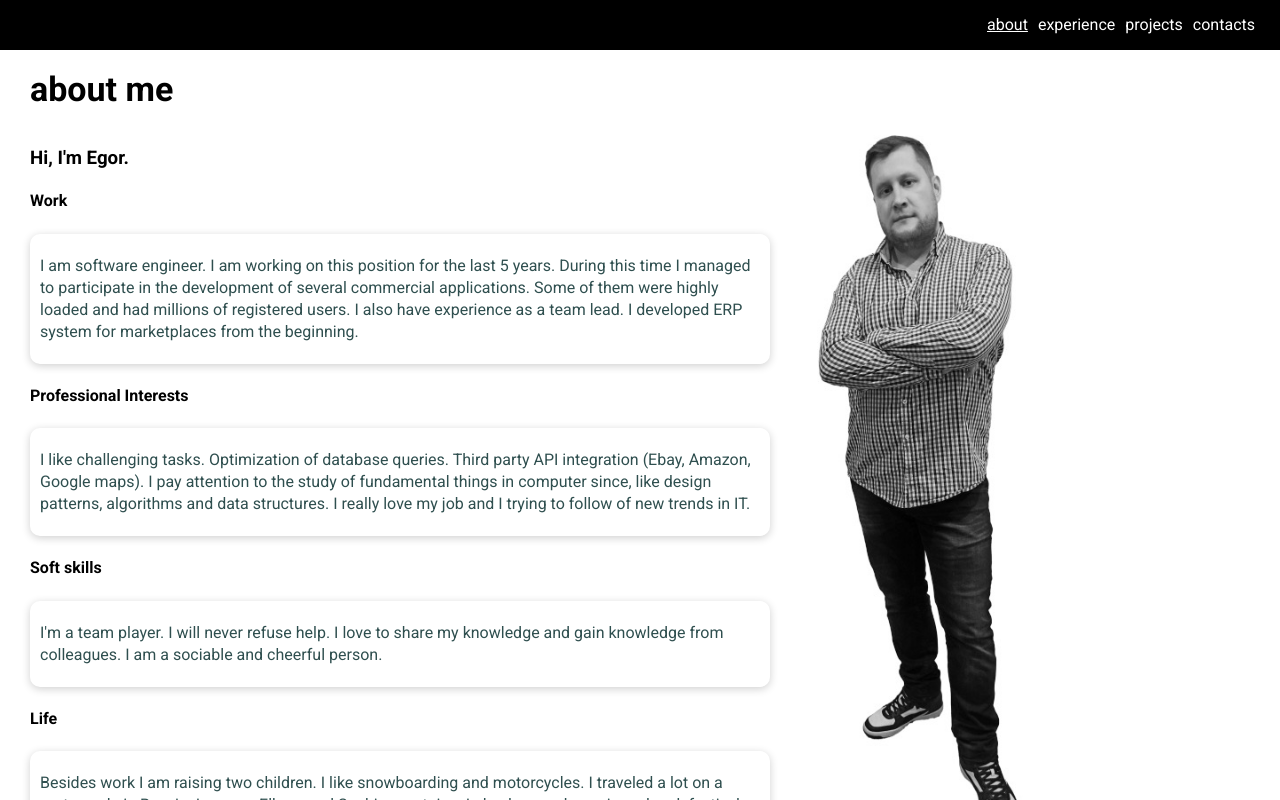
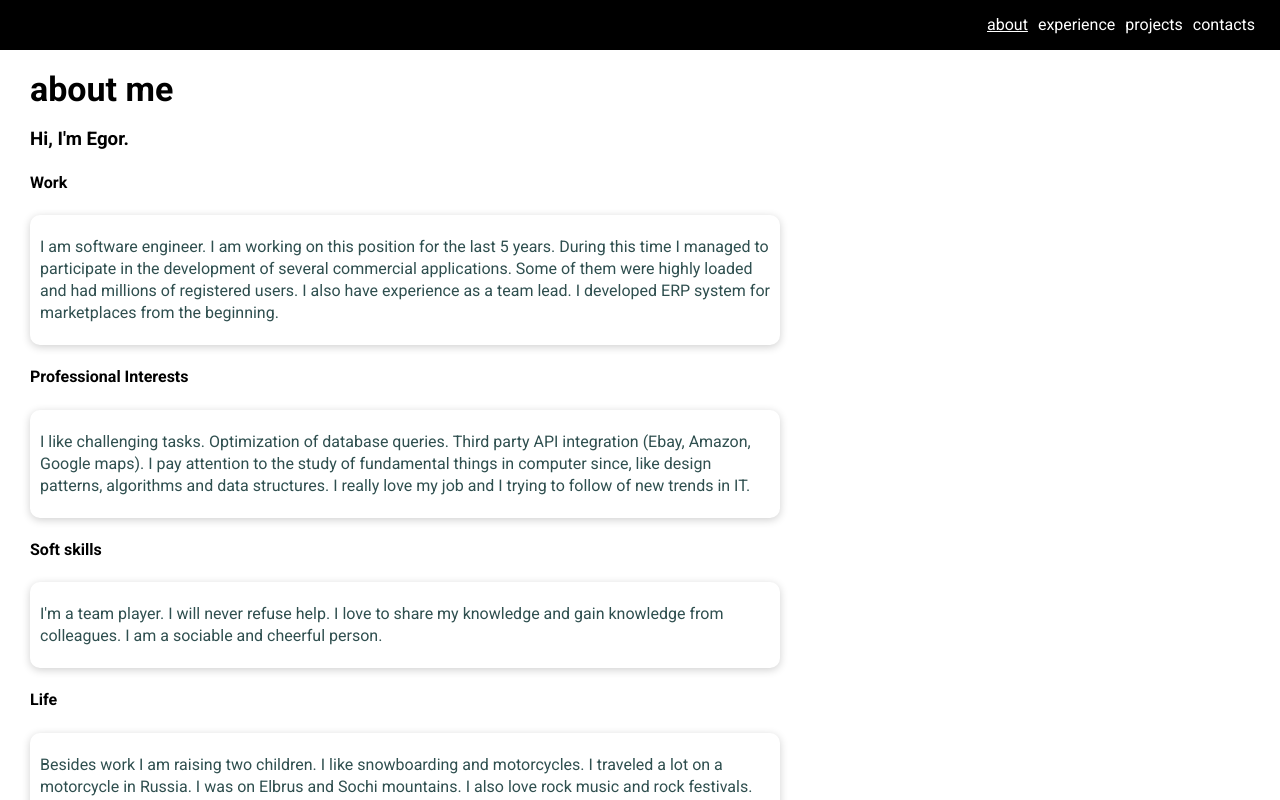
Before and after one commit to uzambara/egorsima, a React app: page /about in a window 1280 px wide. Shown: the top 800 px of the page. Built offline with nearby package versions, Linux system fonts and the light colour scheme.

Commit message:
Removed photo

```diff
--- a/src/Pages/About/About.scss
+++ b/src/Pages/About/About.scss
@@ -15,9 +15,7 @@
 }
 
 .aboutMe {
-  max-width: 1000px;
-  display: flex;
-  align-items: flex-start;
+  max-width: 750px;
 }
 
 @media screen and (max-width: 700px){
--- a/src/Pages/About/About.tsx
+++ b/src/Pages/About/About.tsx
@@ -62,13 +62,10 @@ function AboutPageComponent({ className }: Props) {
     <main className={className}>
       <h2 className={sharedStyles.title}>about me</h2>
       <section className={styles.aboutMe}>
-        <div className={styles.aboutText}>
-          <h3>Hi, I'm Egor.</h3>
-          {ABOUT_ITEMS.map((props, i) => (
-            <AboutItem key={i} {...props} />
-          ))}
-        </div>
-        <img className={styles.myPhoto} alt={'egor simonov'} src={me} width={220} height={'auto'} />
+        <h3>Hi, I'm Egor.</h3>
+        {ABOUT_ITEMS.map((props, i) => (
+          <AboutItem key={i} {...props} />
+        ))}
       </section>
       <ul className={styles.photos}>
         <li className={styles.photo}>
```
